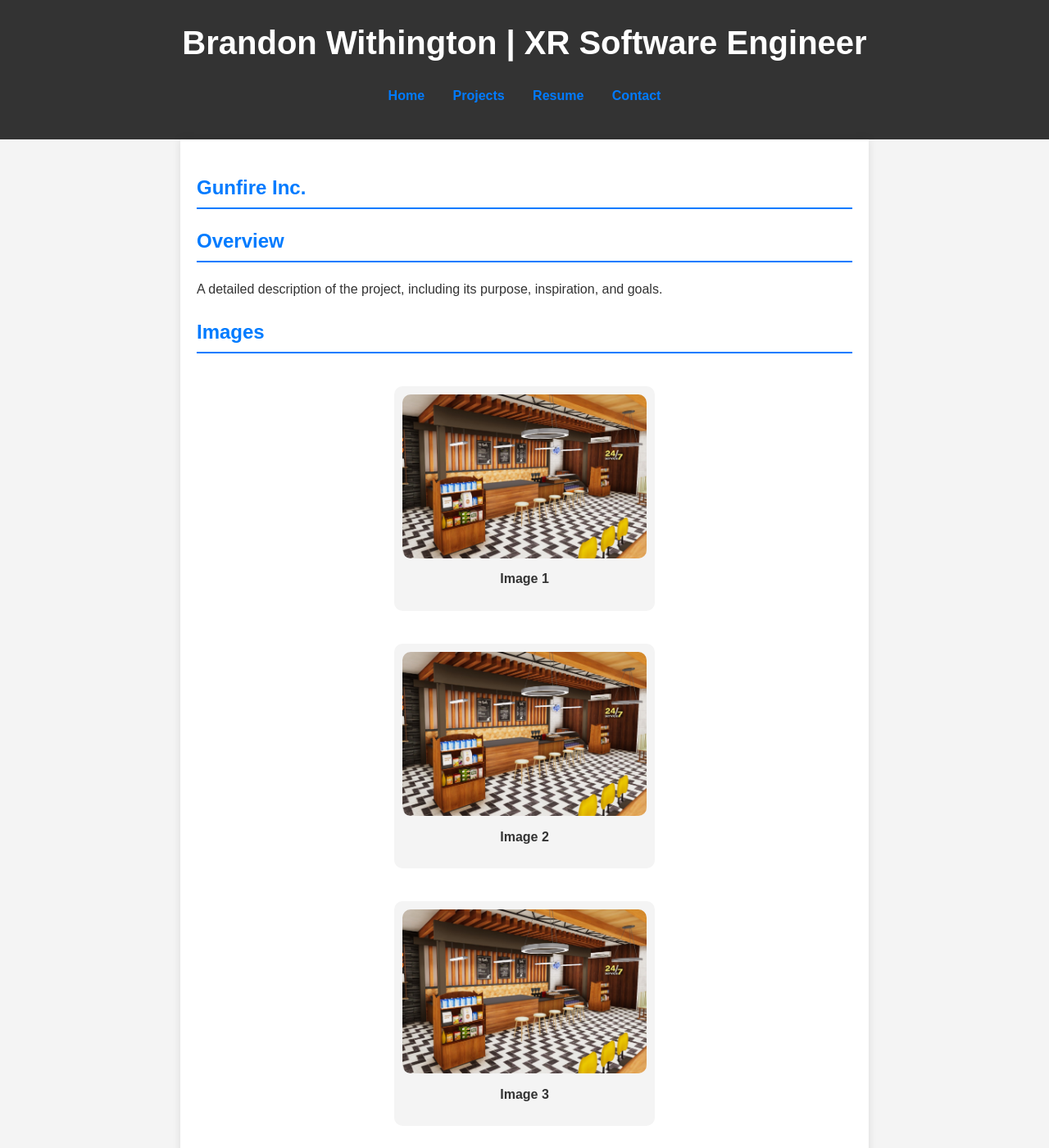
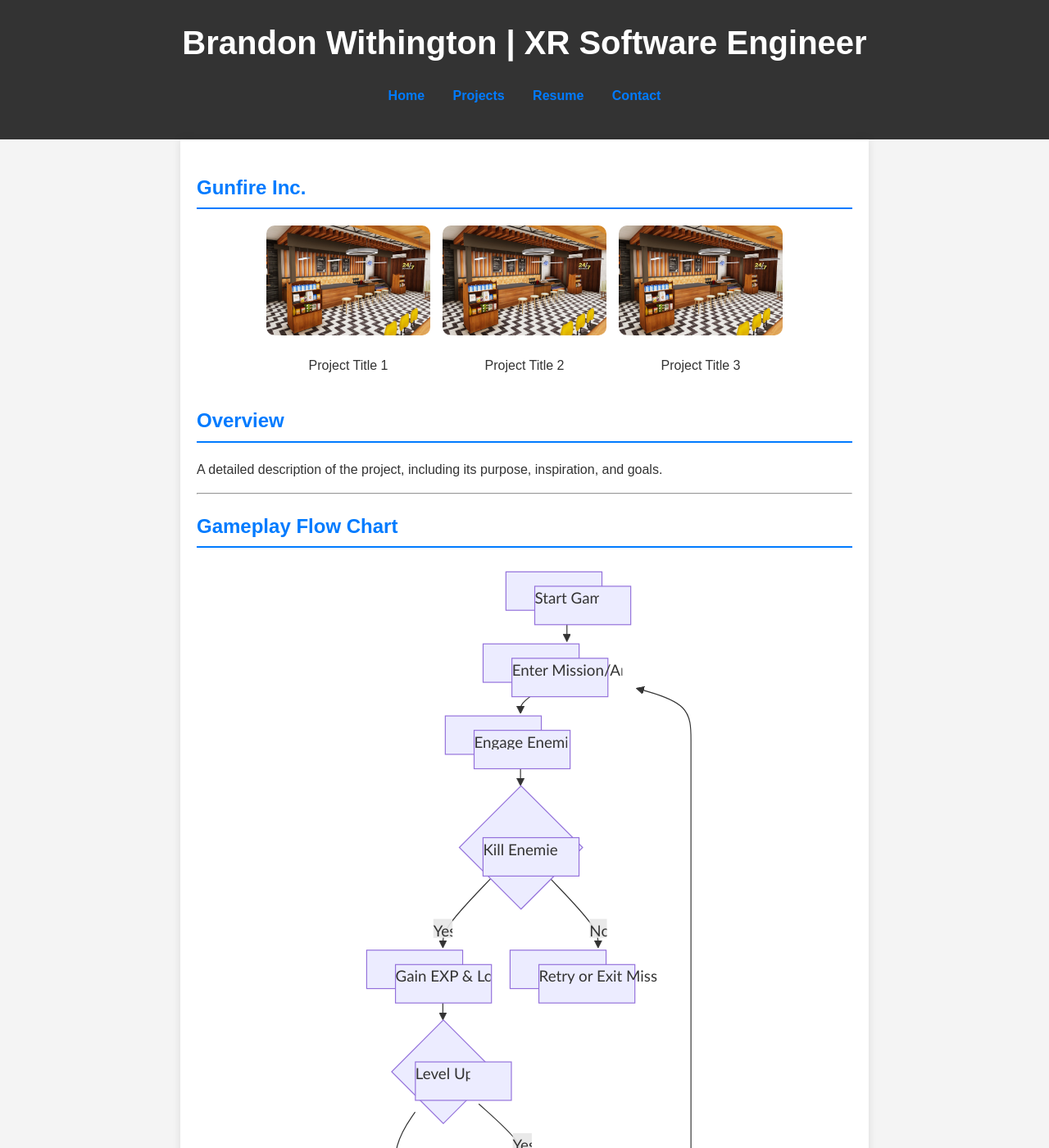
Before and after one commit to BrandonW24/BrandonW24.github.io, a Jekyll site: the page built from projects/project1.md, in a window 1280 px wide and 1400 px high. Shown: the whole window at 82% size. Built offline with Jekyll 4.4.1, drawn with Linux system fonts in a browser that asks for light colours.

Commit message:
Update project1.md

```diff
--- a/projects/project1.md
+++ b/projects/project1.md
@@ -5,50 +5,34 @@ title: Project Title 1
 
 ## Gunfire Inc.
 
-## Overview
-A detailed description of the project, including its purpose, inspiration, and goals.
-
-## Images
-
-<div class="project-grid">
-    <div class="project">
-    <img src="{{ site.baseurl }}/assets/images/project1.jpg" alt="Project 1">
-                <p>Image 1</p>
+<div class="gallery">
+    <div class="gallery-item">
+        <img src="{{ site.baseurl }}/assets/images/project1.jpg" alt="Project 1" onclick="openLightbox(this)">
+        <p>Project Title 1</p>
+    </div>
+    <div class="gallery-item">
+        <img src="{{ site.baseurl }}/assets/images/project2.jpg" alt="Project 2" onclick="openLightbox(this)">
+        <p>Project Title 2</p>
+    </div>
+    <div class="gallery-item">
+        <img src="{{ site.baseurl }}/assets/images/project3.jpg" alt="Project 3" onclick="openLightbox(this)">
+        <p>Project Title 3</p>
     </div>
 </div>
 
-<div class="project-grid">
-    <div class="project">
-    <img src="{{ site.baseurl }}/assets/images/project1.jpg" alt="Project 1">
-                <p>Image 2</p>
-    </div>
+<!-- Lightbox Modal -->
+<div id="lightbox" class="lightbox" onclick="closeLightbox()">
+    <span class="close">&times;</span>
+    <img id="lightbox-img" class="lightbox-content">
 </div>
 
-<div class="project-grid">
-    <div class="project">
-    <img src="{{ site.baseurl }}/assets/images/project1.jpg" alt="Project 1">
-                <p>Image 3</p>
-    </div>
-</div>
+## Overview
+A detailed description of the project, including its purpose, inspiration, and goals.
 
 ---
 ## Gameplay Flow Chart
 
-<script>
-mermaid.initialize({
-    theme: 'default',
-    logLevel: 0,
-    flowchart: {
-        useMaxWidth: false,
-        htmlLabels: true,
-        curve: 'basis',
-        diagramPadding: 10,  /* Reduce space between nodes */
-        nodeSpacing: 30, /* Adjust spacing between nodes */
-        rankSpacing: 30, /* Make the chart less vertically stretched */
-        width: 500, /* Adjust width */
-    }
-});
-</script>
+
 
 <div class="mermaid">
 graph TD
```
